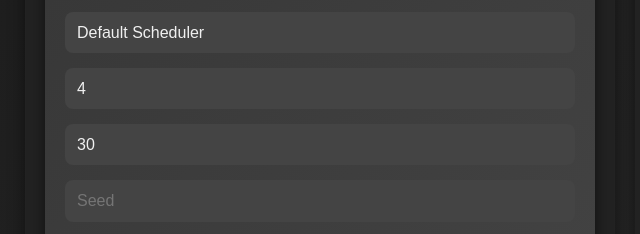
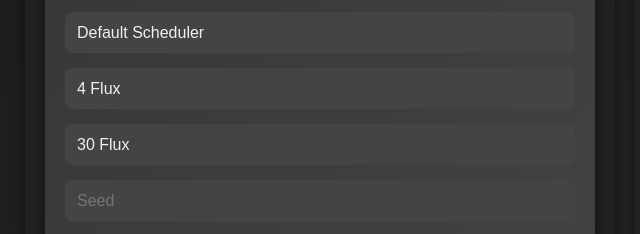
Before and after one commit to ezam0000/jsrunware, a website: page public/index.html in a window 1280 px wide. Shown: the part 455-689 px from the top of the page, 15-655 px from the left. Drawn offline with Linux system fonts and the light colour scheme.

Commit message:
added more defaults in the dropdown for steps and guidance

```diff
--- a/public/index.html
+++ b/public/index.html
@@ -90,8 +90,9 @@
                     <select id="steps">
                         <option value="" disabled>Steps</option>
                         <option value="2">2</option>
-                        <option value="4" selected>4</option>
+                        <option value="4" selected>4 Flux</option>
                         <option value="20">20</option>
+                        <option value="28">2 SDXL</option>
                         <option value="40">40</option>
 
                     </select>
@@ -100,12 +101,12 @@
                 <div class="input-group">
                     <select id="CFGScale">
                         <option value="" disabled>Guidance Scale (1-30)</option>
-                        <option value="5">5</option>
+                        <option value="5">5 SDXL</option>
                         <option value="10">10</option>
                         <option value="15">15</option>
                         <option value="20">20</option>
                         <option value="25">25</option>
-                        <option value="30" selected>30</option>
+                        <option value="30" selected>30 Flux</option>
                     </select>
                 </div>
 
```
